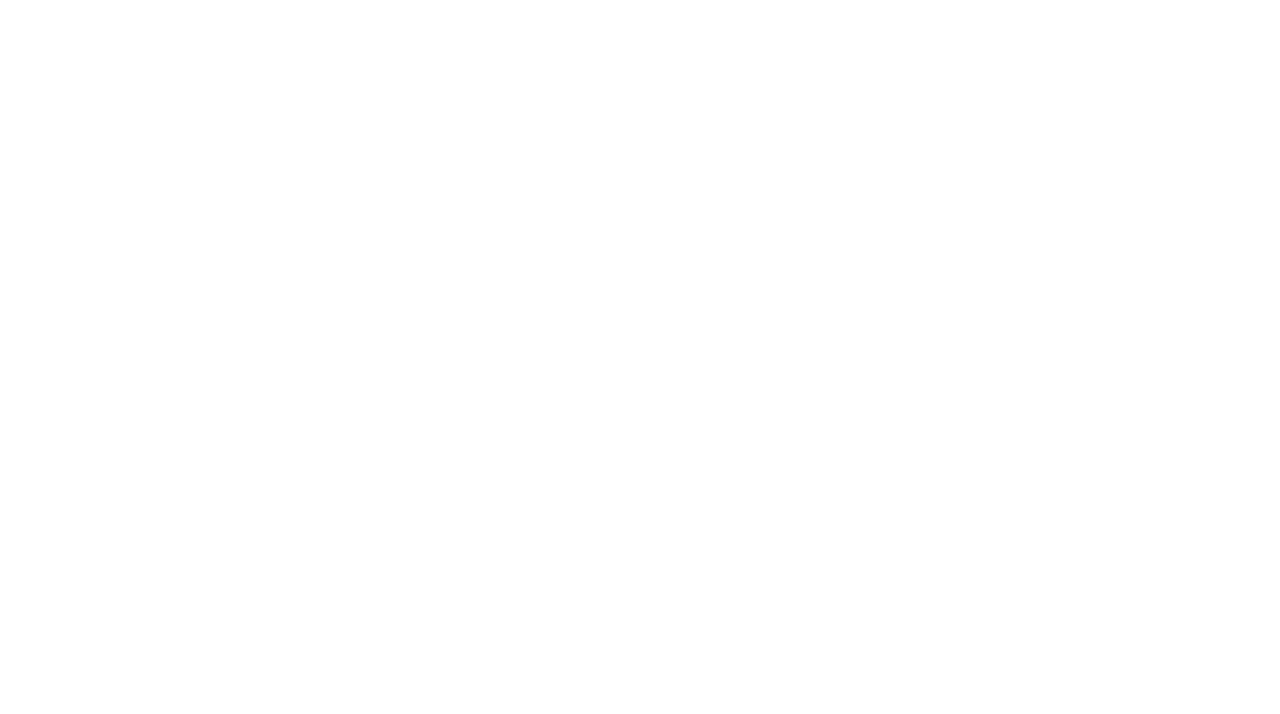
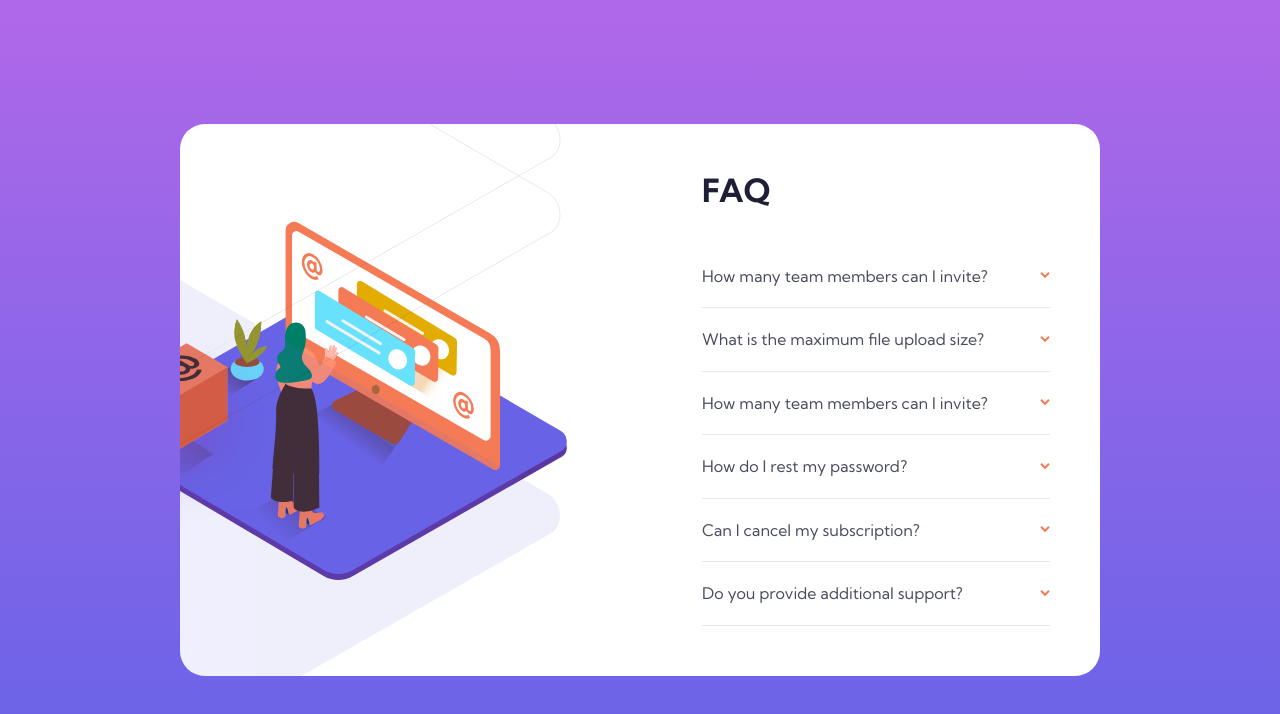
Before and after one commit to stefanmeza94/05-Accordion, a plain HTML site: page index.html in a window 1280 px wide. Drawn offline with Linux system fonts and the light colour scheme.

Commit message:
desktop picture need fix

```diff
--- a/index.html
+++ b/index.html
@@ -10,7 +10,70 @@
     <title>Accordion</title>
   </head>
   <body>
-
+    <main class="container">
+      <article class="accordion_container">
+        <div class="image_container">
+          <div class="image_itself"></div>
+        </div>
+        <div class="accordion_wrapper">
+          <h2>FAQ</h2>
+          <div class="accordion_content">
+            <header class="accordion_header">
+              <h4>How many team members can I invite?</h4>
+              <img src="./images/icon-arrow-down.svg" alt="">
+            </header>
+            <div class="accordion_text">
+              <p>Lorem ipsum dolor sit, amet consectetur adipisicing elit.</p>
+            </div>
+          </div>
+          <div class="accordion_content">
+            <header class="accordion_header">
+              <h4>What is the maximum file upload size?</h4>
+              <img src="./images/icon-arrow-down.svg" alt="">
+            </header>
+            <div class="accordion_text">
+              <p>No more than 2GB. All file in your account must fit your allotted storage space.</p>
+            </div>
+          </div>
+          <div class="accordion_content">
+            <header class="accordion_header">
+              <h4>How many team members can I invite?</h4>
+              <img src="./images/icon-arrow-down.svg" alt="">
+            </header>
+            <div class="accordion_text">
+              <p>Lorem, ipsum dolor sit amet consectetur adipisicing elit. Voluptas quibusdam neque perferendis.</p>
+            </div>
+          </div>
+          <div class="accordion_content">
+            <header class="accordion_header">
+              <h4>How do I rest my password?</h4>
+              <img src="./images/icon-arrow-down.svg" alt="">
+            </header>
+            <div class="accordion_text">
+              <p>Lorem ipsum dolor sit amet consectetur adipisicing elit. Facilis explicabo quasi neque in sequi magnam?</p>
+            </div>
+          </div>
+          <div class="accordion_content">
+            <header class="accordion_header">
+              <h4>Can I cancel my subscription?</h4>
+              <img src="./images/icon-arrow-down.svg" alt="">
+            </header>
+            <div class="accordion_text">
+              <p>Lorem ipsum dolor sit amet consectetur adipisicing elit. Recusandae doloribus esse, sunt maiores voluptatem impedit maxime!</p>
+            </div>
+          </div>
+          <div class="accordion_content">
+            <header class="accordion_header">
+              <h4>Do you provide additional support?</h4>
+              <img src="./images/icon-arrow-down.svg" alt="">
+            </header>
+            <div class="accordion_text">
+              <p>Lorem ipsum dolor sit amet consectetur adipisicing elit. Cupiditate, ab impedit? Rerum sed eos incidunt quidem error harum repellendus.</p>
+            </div>
+          </div>
+        </div>
+      </article>
+    </main>
 
     <script src="script.js"></script>
   </body>
--- a/script.js
+++ b/script.js
@@ -0,0 +1,26 @@
+const accordions = document.querySelectorAll('.accordion_content');
+
+accordions.forEach(item => {
+  const accordionHeader = item.querySelector('.accordion_header');
+
+  accordionHeader.addEventListener('click', function() {
+    const openAccordion = document.querySelector('.active');
+    toggleAccordion(item);
+
+    if (openAccordion && openAccordion !== item) {
+      toggleAccordion(openAccordion);
+    }
+  });
+});
+
+const toggleAccordion = item => {
+  const accordionText = item.querySelector('.accordion_text');
+
+  if (item.classList.contains('active')) {
+    accordionText.removeAttribute('style');
+    item.classList.remove('active');
+  } else {
+    accordionText.style.height = accordionText.scrollHeight + 'px';
+    item.classList.add('active');
+  }
+};
--- a/style.css
+++ b/style.css
@@ -0,0 +1,161 @@
+:root {
+  --header-active-black: #1E1F36;
+  --text-black: #787887;
+  --header-inactive-black: #4B4C5F;
+  --hover-orange: #F47B56;
+
+  --border-bottom: #E8E8EA;
+
+  --ff-primary: 'Kumbh Sans', sans-serif;
+}
+
+* {
+  box-sizing: border-box;
+}
+
+body {
+  font-family: var(--ff-primary);
+  margin: 0;
+}
+
+.container {
+  min-height: 100vh;
+  background: linear-gradient(180deg, #B068E9 0%, #6463E7 100%);
+  display: flex;
+  justify-content: center;
+  align-items: center;
+}
+
+.accordion_container {
+  max-width: 90%;
+  margin-top: 110px;
+  background-color: white;
+  position: relative;
+  border-radius: 25px;
+}
+
+.image_itself {
+  background-image: url('./images/illustration-woman-online-mobile.svg');
+  width: 270px;
+  height: 182px;
+  position: absolute;
+  left: 47%;
+  top: -110px;
+  transform: translateX(-50%)
+}
+
+.image_itself::after {
+  content: url('./images/bg-pattern-mobile.svg');
+  position: absolute;
+  bottom: -32px;
+  left: 25px;
+}
+
+.accordion_wrapper {
+  padding: 132px 24px 48px;
+}
+
+.accordion_wrapper h2 {
+  text-align: center;
+  color: var(--header-active-black);
+  font-size: 32px;
+  font-weight: 700;
+  line-height: 32.19px;
+  margin-top: 0;
+  margin-bottom: 38px;
+}
+
+.accordion_content {
+  border-bottom: .5px solid var(--border-bottom);
+  /* width: 355px; */
+  transition: .25s all ease;
+}
+
+.accordion_content .accordion_header {
+  display: flex;
+  justify-content: space-between;
+}
+
+.accordion_content .accordion_header h4 {
+  color: var(--header-inactive-black);
+  font-weight: 400;
+  transition: .2s;
+}
+
+.accordion_content .accordion_header:hover h4,
+.accordion_content .accordion_header:hover img {
+  color: var(--hover-orange);
+  cursor: pointer;
+}
+
+
+.accordion_content .accordion_header img {
+  align-self: center;
+}
+
+.accordion_content .accordion_text {
+  height: 0;
+  overflow: hidden;
+  transition: .3s;
+}
+
+.accordion_content .accordion_text p {
+  line-height: 18px;
+  font-size: 14px;
+  margin-bottom: 20px;
+  color: var(--header-inactive-black);
+}
+
+/********* ACTIVE STATE **********/
+.accordion_content.active .accordion_header h4{
+  font-weight: 700;
+}
+
+.accordion_content.active .accordion_header img {
+  transform: rotate(180deg);
+}
+
+/********** RESPONSIVE **********/
+@media (min-width: 992px) {
+  .accordion_container {
+    margin: 0;
+    max-width: 920px;
+    display: flex;
+    justify-content: center;
+    align-items: center;
+    overflow: hidden;
+  }
+
+  .image_itself {
+    background-image: url('./images/illustration-woman-online-desktop.svg');
+    position: relative;
+    top: 50%;
+    left: 32%;
+    width: 472px;
+    height: 359px;
+  }
+
+  .image_itself::after {
+    content: url('./images/bg-pattern-desktop.svg');
+    position: absolute;
+    width: 100%;
+    top: -380px;
+    left: -500px;
+  }
+
+  .image_itself::before {
+    content: url('./images/illustration-box-desktop.svg');
+    position: absolute;
+    top: 120px;
+    left: -8px;
+  }
+
+  .accordion_wrapper {
+    flex-basis: 50%;
+    padding: 50px;
+  }
+
+  .accordion_wrapper h2 {
+    text-align: left;
+  }
+}
```
